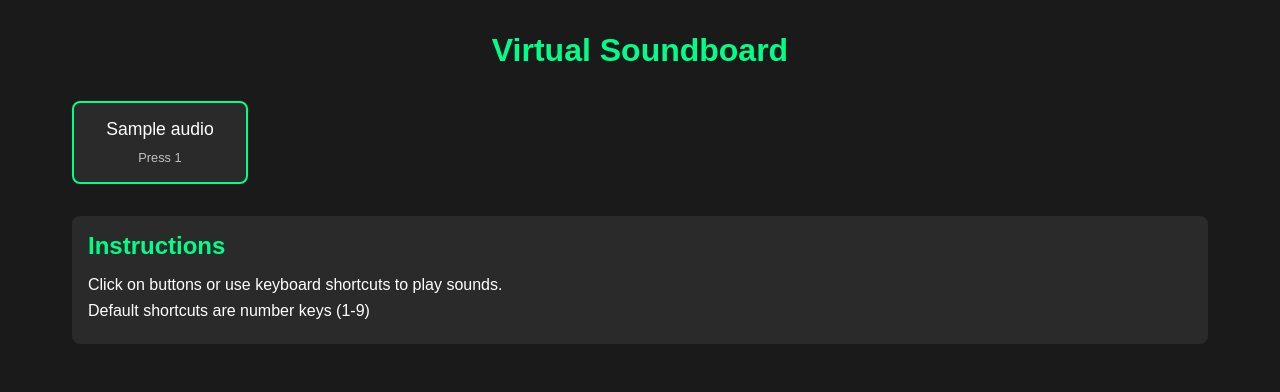
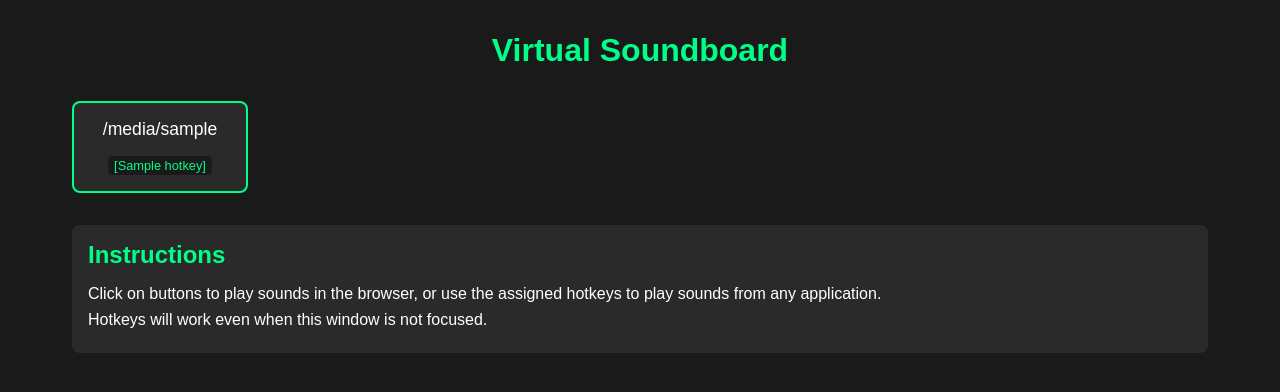
Before and after one commit to SinaDadvand/soundboard_app, a Flask app: template templates/index.html in a window 1280 px wide. Shown: the top 392 px of the page. Run offline with Flask 3, Linux system fonts and the light colour scheme; the template is opened without the code that fills it: most values are stand-ins (such as "Sample title", 1, 10 or a date in 2020).

Commit message:
feat: enable global hotkeys (F1-F12) to work outside browser

```diff
--- a/app.py
+++ b/app.py
@@ -1,5 +1,9 @@
 from flask import Flask, render_template, send_from_directory, jsonify
 import os
+import keyboard
+import pygame.mixer
+import threading
+from time import sleep
 
 app = Flask(__name__)
 
@@ -7,21 +11,73 @@ app = Flask(__name__)
 AUDIO_FOLDER = os.path.join(os.path.dirname(os.path.abspath(__file__)), 'static', 'audio')
 os.makedirs(AUDIO_FOLDER, exist_ok=True)
 
+# Initialize pygame mixer
+pygame.mixer.init()
+
+# Dictionary to store sound objects and their hotkeys
+sounds = {}
+
+def load_sounds():
+    """Load all sound files and assign default hotkeys"""
+    hotkey_base = ['f1', 'f2', 'f3', 'f4', 'f5', 'f6', 'f7', 'f8', 'f9', 'f10', 'f11', 'f12']
+    for filename in os.listdir(AUDIO_FOLDER):
+        if filename.endswith(('.mp3', '.wav', '.ogg')):
+            filepath = os.path.join(AUDIO_FOLDER, filename)
+            sound = pygame.mixer.Sound(filepath)
+            # Assign a hotkey if we haven't run out of default hotkeys
+            hotkey = hotkey_base.pop(0) if hotkey_base else None
+            sounds[filename] = {
+                'sound': sound,
+                'hotkey': hotkey
+            }
+
+def play_sound(filename):
+    """Play a sound file using pygame mixer"""
+    if filename in sounds:
+        sounds[filename]['sound'].play()
+
+def setup_hotkeys():
+    """Setup keyboard hotkeys for each sound"""
+    for filename, data in sounds.items():
+        if data['hotkey']:
+            keyboard.on_press_key(data['hotkey'],
+                                lambda e, f=filename: play_sound(f))
+
+def start_keyboard_listener():
+    """Start the keyboard listener in a separate thread"""
+    keyboard_thread = threading.Thread(target=keyboard.wait)
+    keyboard_thread.daemon = True
+    keyboard_thread.start()
+
 @app.route('/')
 def index():
-    # Get list of audio files
-    audio_files = []
-    for filename in os.listdir(AUDIO_FOLDER):
-        if filename.endswith(('.mp3', '.wav', '.ogg')):
-            audio_files.append(filename)
+    # Get list of audio files with their hotkeys
+    audio_files = [{
+        'filename': filename,
+        'hotkey': data['hotkey']
+    } for filename, data in sounds.items()]
     return render_template('index.html', audio_files=audio_files)
 
 @app.route('/audio/<path:filename>')
 def serve_audio(filename):
     return send_from_directory(AUDIO_FOLDER, filename)
 
+@app.route('/play/<path:filename>')
+def play_audio(filename):
+    play_sound(filename)
+    return jsonify({'status': 'success'})
+
 if __name__ == '__main__':
     print("\n=== Virtual Soundboard ===")
-    print("Access the web interface at http://localhost:5000")
+    print("Loading sounds and setting up hotkeys...")
+    load_sounds()
+    setup_hotkeys()
+    start_keyboard_listener()
+    print("\nHotkey mappings:")
+    for filename, data in sounds.items():
+        if data['hotkey']:
+            print(f"{filename}: {data['hotkey']}")
+    print("\nAccess the web interface at http://localhost:5000")
+    print("The soundboard will respond to hotkeys even when the browser is not focused")
     print("=" * 25)
     app.run(host='0.0.0.0', port=5000, debug=False)
--- a/static/css/style.css
+++ b/static/css/style.css
@@ -37,6 +37,10 @@ h1 {
     cursor: pointer;
     text-align: center;
     transition: all 0.3s ease;
+    display: flex;
+    flex-direction: column;
+    align-items: center;
+    gap: 0.5rem;
 }
 
 .sound-button:hover {
@@ -56,8 +60,12 @@ h1 {
 }
 
 .key-hint {
+    color: #00ff88;
     font-size: 0.8rem;
-    opacity: 0.7;
+    background-color: #1a1a1a;
+    padding: 2px 6px;
+    border-radius: 4px;
+    display: inline-block;
 }
 
 .instructions {
--- a/static/js/soundboard.js
+++ b/static/js/soundboard.js
@@ -1,61 +1,38 @@
 document.addEventListener('DOMContentLoaded', () => {
     const soundButtons = document.querySelectorAll('.sound-button');
-    const audioElements = new Map();
     let currentlyPlaying = null;
 
-    // Initialize audio elements and keyboard shortcuts
-    soundButtons.forEach((button, index) => {
+    // Function to play sound through the server endpoint
+    async function playSound(button) {
         const soundFile = button.dataset.sound;
-        const audio = new Audio(`/audio/${soundFile}`);
-        audioElements.set(button, audio);
 
-        // Add keyboard shortcut hint
-        const keyNumber = index + 1;
-        if (keyNumber <= 9) {
-            button.querySelector('.key-hint').textContent = `Press ${keyNumber}`;
-        }
-    });
-
-    // Function to play sound
-    function playSound(button) {
-        const audio = audioElements.get(button);
-
-        // Stop currently playing sound if any
+        // Remove active class from previous button if any
         if (currentlyPlaying) {
-            currentlyPlaying.pause();
-            currentlyPlaying.currentTime = 0;
-            currentlyPlaying.parentButton.classList.remove('active');
+            currentlyPlaying.classList.remove('active');
         }
 
-        // Play new sound
-        audio.currentTime = 0;
-        audio.play();
-        button.classList.add('active');
+        // Play new sound through server endpoint
+        try {
+            const response = await fetch(`/play/${soundFile}`);
+            if (response.ok) {
+                button.classList.add('active');
+                currentlyPlaying = button;
 
-        // Store reference to currently playing audio
-        audio.parentButton = button;
-        currentlyPlaying = audio;
-
-        // Remove active class when sound finishes
-        audio.onended = () => {
-            button.classList.remove('active');
-            currentlyPlaying = null;
-        };
+                // Remove active class after 1 second
+                setTimeout(() => {
+                    button.classList.remove('active');
+                    if (currentlyPlaying === button) {
+                        currentlyPlaying = null;
+                    }
+                }, 1000);
+            }
+        } catch (error) {
+            console.error('Error playing sound:', error);
+        }
     }
 
     // Click event listeners
     soundButtons.forEach(button => {
         button.addEventListener('click', () => playSound(button));
     });
-
-    // Keyboard event listeners
-    document.addEventListener('keydown', (event) => {
-        const keyNumber = parseInt(event.key);
-        if (!isNaN(keyNumber) && keyNumber >= 1 && keyNumber <= 9) {
-            const button = soundButtons[keyNumber - 1];
-            if (button) {
-                playSound(button);
-            }
-        }
-    });
 });
--- a/templates/index.html
+++ b/templates/index.html
@@ -11,16 +11,18 @@
         <h1>Virtual Soundboard</h1>
         <div class="soundboard" id="soundboard">
             {% for audio in audio_files %}
-            <div class="sound-button" data-sound="{{ audio }}">
-                <span class="sound-name">{{ audio.split('.')[0] }}</span>
-                <small class="key-hint"></small>
+            <div class="sound-button" data-sound="{{ audio.filename }}">
+                <span class="sound-name">{{ audio.filename.split('.')[0] }}</span>
+                {% if audio.hotkey %}
+                <small class="key-hint">[{{ audio.hotkey }}]</small>
+                {% endif %}
             </div>
             {% endfor %}
         </div>
         <div class="instructions">
             <h2>Instructions</h2>
-            <p>Click on buttons or use keyboard shortcuts to play sounds.</p>
-            <p>Default shortcuts are number keys (1-9)</p>
+            <p>Click on buttons to play sounds in the browser, or use the assigned hotkeys to play sounds from any application.</p>
+            <p>Hotkeys will work even when this window is not focused.</p>
         </div>
     </div>
     <script src="{{ url_for('static', filename='js/soundboard.js') }}"></script>
```
